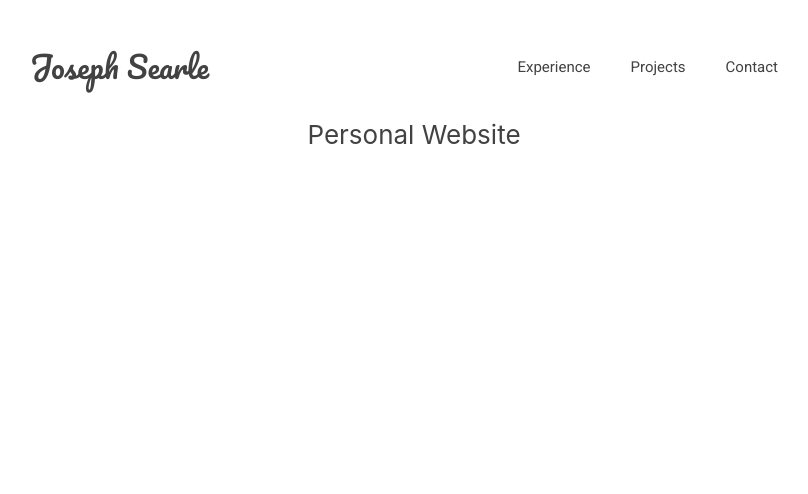
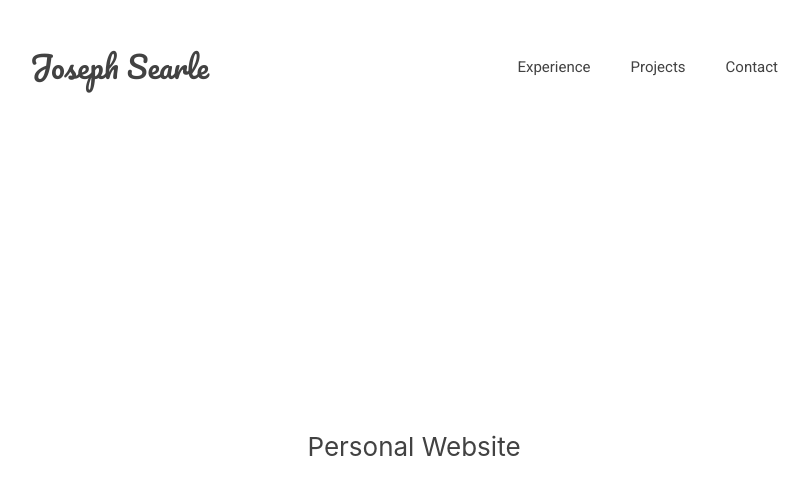
Before and after one commit to JosephSearle/personal-website, a React (Create React App) app: page / in a window 1280 px wide. Shown: the top 494 px of the page, without its empty margins (226-1034 px from the left). Built offline with nearby package versions, Linux system fonts and the light colour scheme.

Commit message:
Styled cover section for home page

```diff
--- a/src/App.css
+++ b/src/App.css
@@ -40,3 +40,12 @@
   line-height: normal;
   padding: 0 20px
 }
+
+.cover {
+  width: 80vw;
+  display: flex;
+  flex-direction: row;
+  justify-content: center;
+  align-items: center;
+  flex-grow: 1;
+}
--- a/src/App.js
+++ b/src/App.js
@@ -12,7 +12,9 @@ function App() {
           <p className='button'>Projects</p>
           <p className='button'>Contact</p>
         </div>
-        <p className='cover'>Personal Website</p>
+        <div className='cover'>
+          <p className='coveritem'>Personal Website</p>
+        </div>
       </header>
     </div>
   );
```
